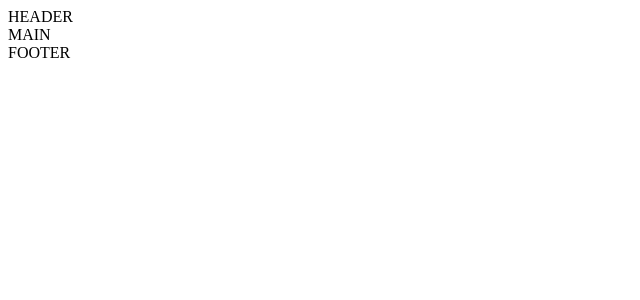
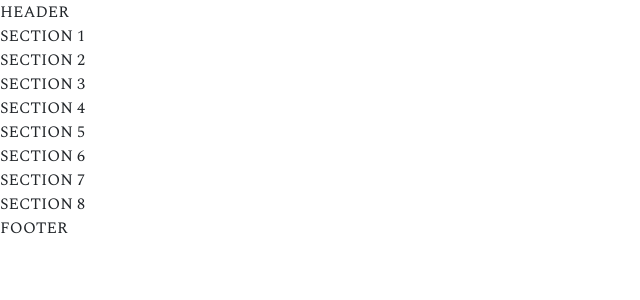
Before and after one commit to matteofab10/proj-html-vuejs, a Vue app: page / in a window 1280 px wide. Shown: the top 300 px of the page, without its empty margins (0-640 px from the left). Built offline with nearby package versions, Linux system fonts and the light colour scheme.

Commit message:
struttura base

```diff
--- a/package.json
+++ b/package.json
@@ -8,6 +8,7 @@
     "lint": "vue-cli-service lint"
   },
   "dependencies": {
+    "bootstrap": "^5.1.3",
     "core-js": "^3.6.5",
     "vue": "^2.6.11"
   },
--- a/src/App.vue
+++ b/src/App.vue
@@ -1,22 +1,29 @@
 <template>
   <div>
-    <header>HEADER</header>
-
-    <main>MAIN</main>
-
-    <footer>FOOTER</footer>
+    <Header />
+    <Main />
+    <Footer />
   </div>
 </template>
 
 <script>
-
+import Header from "./components/Header.vue";
+import Main from "./components/Main.vue";
+import Footer from "./components/Footer.vue";
 
 export default {
-
+  name: 'App',
+  components: {
+    Header,
+    Main,
+    Footer
+  }
 }
 
 </script>
 
 <style lang="scss">
+@import "./assets/style/generals.scss";
+@import url('https://fonts.googleapis.com/css2?family=Spectral:ital,wght@0,400;0,700;1,400&display=swap');
 
 </style>
--- /dev/null
+++ b/src/assets/style/generals.scss
@@ -0,0 +1,5 @@
+@import'~bootstrap/scss/bootstrap.scss';
+
+body {
+  font-family: 'Spectral', serif;
+}
--- /dev/null
+++ b/src/components/Footer.vue
@@ -0,0 +1,15 @@
+<template>
+  <div>
+    FOOTER
+  </div>
+</template>
+
+<script>
+export default {
+  name: 'Footer'
+}
+</script>
+
+<style lang="scss">
+
+</style>
--- /dev/null
+++ b/src/components/Header.vue
@@ -0,0 +1,15 @@
+<template>
+  <header>
+    HEADER
+  </header>
+</template>
+
+<script>
+export default {
+  name: 'Header'
+}
+</script>
+
+<style lang="scss">
+
+</style>
--- /dev/null
+++ b/src/components/Main.vue
@@ -0,0 +1,38 @@
+<template>
+  <main>
+    <section>
+      SECTION 1
+    </section>
+    <section>
+      SECTION 2
+    </section>
+    <section>
+      SECTION 3
+    </section>
+    <section>
+      SECTION 4
+    </section>
+    <section>
+      SECTION 5
+    </section>
+    <section>
+      SECTION 6
+    </section>
+    <section>
+      SECTION 7
+    </section>
+    <section>
+      SECTION 8
+    </section>
+  </main>
+</template>
+
+<script>
+export default {
+  name: 'Main'
+}
+</script>
+
+<style lang="scss">
+
+</style>
```
Also changed, not shown: src/assets/logo.png (deleted), 1 other file (tests, documents, lock files or other folders).
